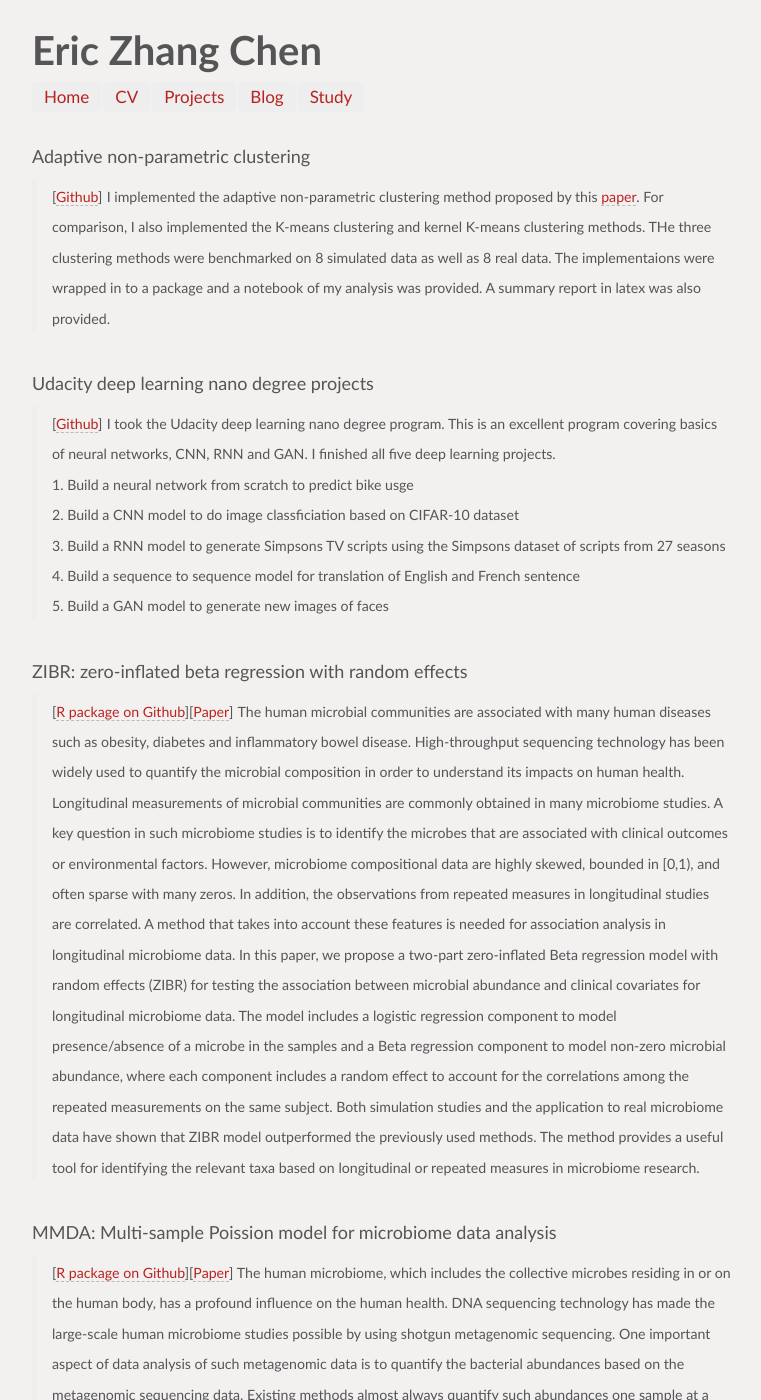
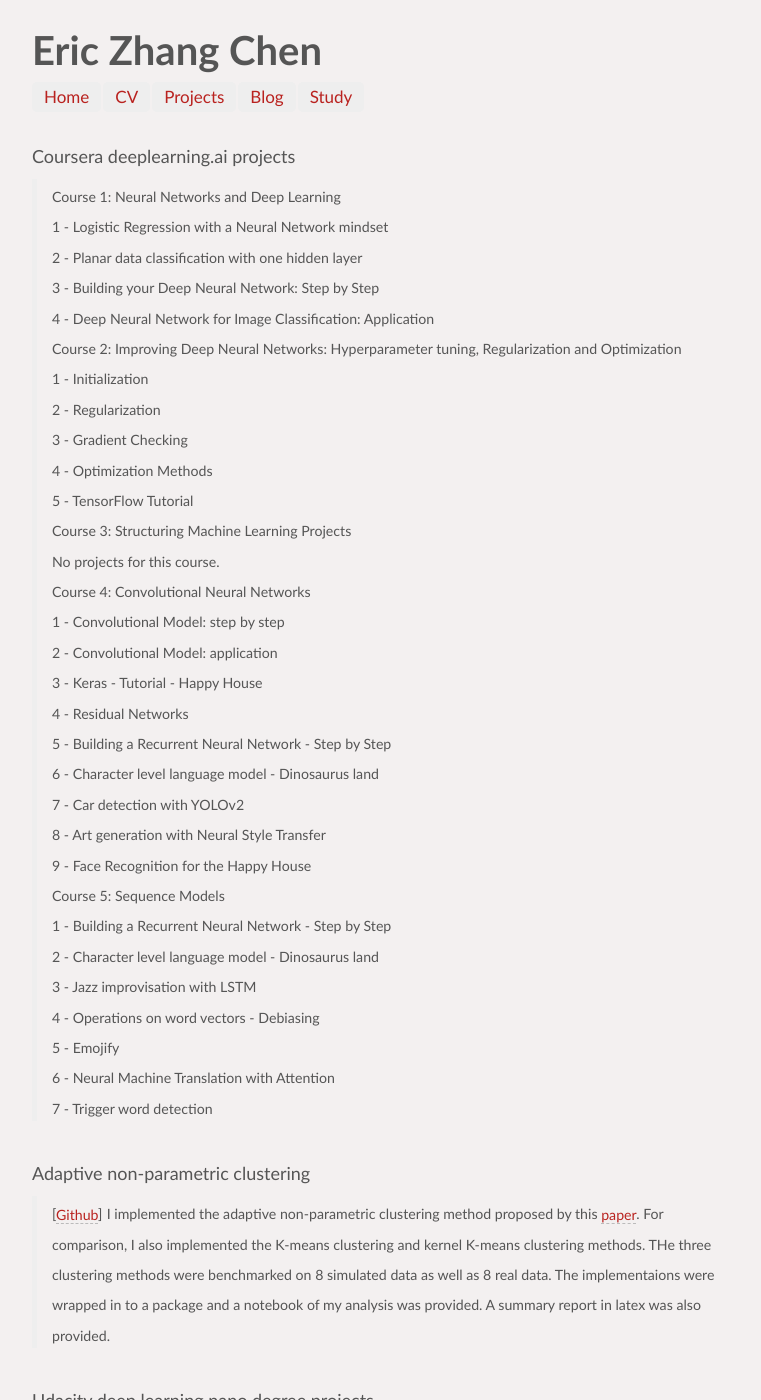
Before and after one commit to chvlyl/chvlyl.github.io, a Jekyll site: the page built from projects/index.md, in a window 1280 px wide and 1400 px high. Shown: the whole window, without its empty margins (258-1019 px from the left). Built offline with Jekyll 4.4.1, drawn with Linux system fonts in a browser that asks for light colours.

Commit message:
add cousera projects

```diff
--- a/projects/index.md
+++ b/projects/index.md
@@ -2,6 +2,39 @@
 layout: home
 title: Eric Z Chen
 ---
+
+###  Coursera deeplearning.ai projects
+> <sub> Course 1: Neural Networks and Deep Learning</sub><br>
+> <sub> 1 - Logistic Regression with a Neural Network mindset</sub><br>
+> <sub> 2 - Planar data classification with one hidden layer</sub><br>
+> <sub> 3 - Building your Deep Neural Network: Step by Step</sub><br>
+> <sub> 4 - Deep Neural Network for Image Classification: Application</sub><br>
+> <sub> Course 2: Improving Deep Neural Networks: Hyperparameter tuning, Regularization and Optimization</sub><br>
+> <sub> 1 - Initialization</sub><br>
+> <sub> 2 - Regularization</sub><br>
+> <sub> 3 - Gradient Checking</sub><br>
+> <sub> 4 - Optimization Methods</sub><br>
+> <sub> 5 - TensorFlow Tutorial</sub><br>
+> <sub> Course 3: Structuring Machine Learning Projects</sub><br>
+> <sub> No projects for this course. </sub><br>
+> <sub> Course 4: Convolutional Neural Networks</sub><br>
+> <sub> 1 - Convolutional Model: step by step</sub><br>
+> <sub> 2 - Convolutional Model: application</sub><br>
+> <sub> 3 - Keras - Tutorial - Happy House</sub><br>
+> <sub> 4 - Residual Networks</sub><br>
+> <sub> 5 - Building a Recurrent Neural Network - Step by Step</sub><br>
+> <sub> 6 - Character level language model - Dinosaurus land</sub><br>
+> <sub> 7 - Car detection with YOLOv2</sub><br>
+> <sub> 8 - Art generation with Neural Style Transfer</sub><br>
+> <sub> 9 - Face Recognition for the Happy House</sub><br>
+> <sub> Course 5: Sequence Models</sub><br>
+> <sub> 1 - Building a Recurrent Neural Network - Step by Step</sub><br>
+> <sub> 2 - Character level language model - Dinosaurus land</sub><br>
+> <sub> 3 - Jazz improvisation with LSTM</sub><br>
+> <sub> 4 - Operations on word vectors - Debiasing</sub><br>
+> <sub> 5 - Emojify</sub><br>
+> <sub> 6 - Neural Machine Translation with Attention</sub><br>
+> <sub> 7 - Trigger word detection</sub><br>
 
 
 ### Adaptive non-parametric clustering
```
